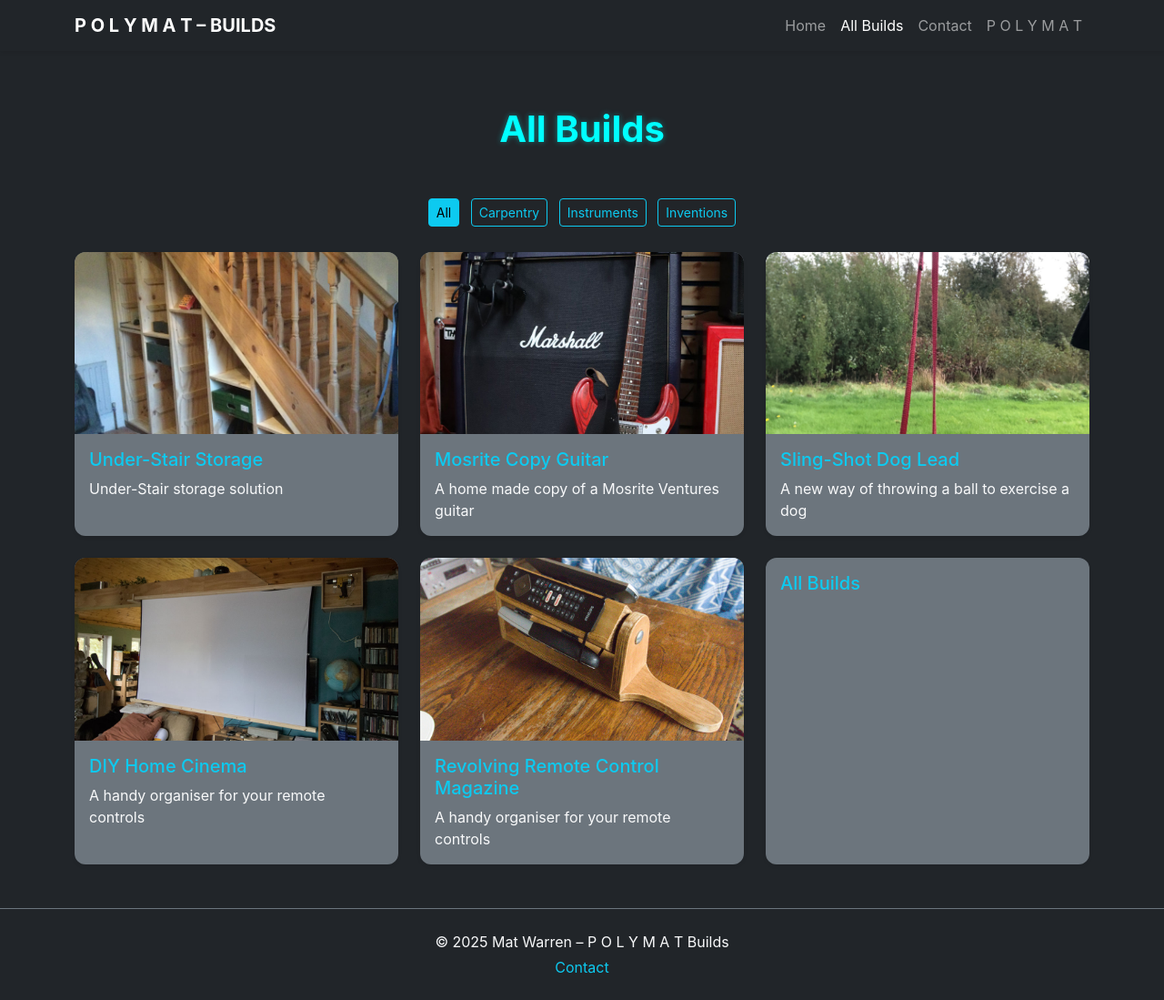
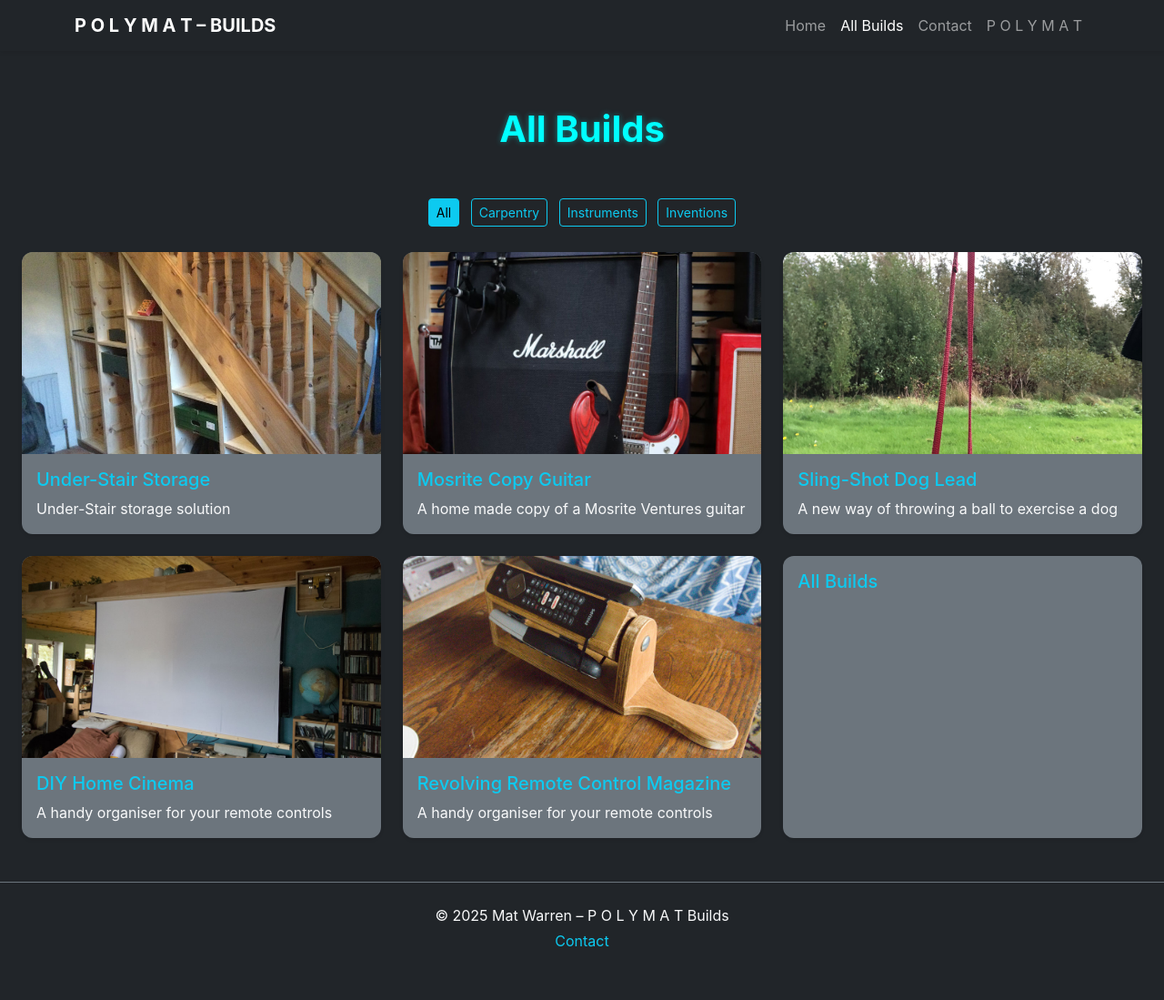
Before and after one commit to astro-mat/polymatBuilds, a Jekyll site: the page built from _builds/index.md, in a window 1280 px wide and 1099 px high. Shown: the whole window at 91% size. Built offline with Jekyll 4.4.1, drawn with Linux system fonts in a browser that asks for light colours.

Commit message:
Change portfolio padding

```diff
--- a/_layouts/portfolio.html
+++ b/_layouts/portfolio.html
@@ -2,7 +2,7 @@
 layout: default
 ---
 
-<section class="bg-dark container my-5">
+<section class="bg-dark container-fluid my-5 px-4">
   <h1 class="text-center mb-5 fw-bold">{{ page.title }}</h1>
 
   <!-- Filter buttons -->
```
